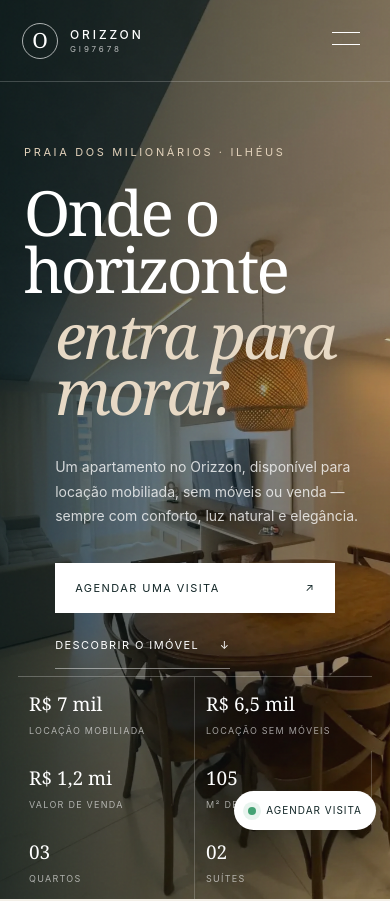
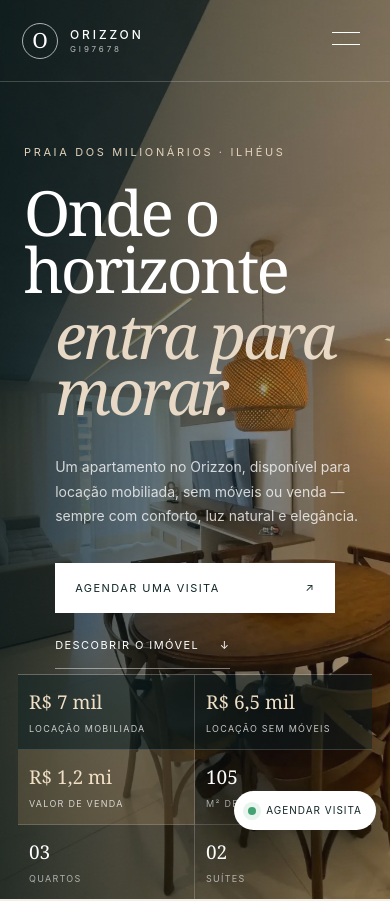
Before and after one commit to Robsonrmaia/Orizzon, a Next.js app: page / in a window 390 px wide. Shown: the top 901 px of the page. Built offline with nearby package versions, Linux system fonts and the light colour scheme.

Commit message:
Style hero offer prices

```diff
--- a/app/globals.css
+++ b/app/globals.css
@@ -71,11 +71,15 @@ em { font-family: Georgia, "Times New Roman", serif; font-weight: 400; }
 .button-dark { color: #fff; background: var(--ink); }
 .text-link { padding: 14px 0; border-bottom: 1px solid rgba(255,255,255,.45); font-size: 11px; letter-spacing: .13em; text-transform: uppercase; }
 .text-link span { margin-left: 16px; }
-.hero-facts { position: absolute; z-index: 3; left: 0; right: 0; bottom: 0; display: grid; grid-template-columns: repeat(4, 1fr); margin: 0 4vw; border-top: 1px solid rgba(255,255,255,.25); opacity: 0; animation: fadeUp .9s 1.15s ease forwards; }
+.hero-facts { position: absolute; z-index: 3; left: 0; right: 0; bottom: 0; display: grid; grid-template-columns: repeat(6, minmax(0, 1fr)); margin: 0 4vw; border-top: 1px solid rgba(255,255,255,.25); opacity: 0; animation: fadeUp .9s 1.15s ease forwards; }
 .hero-facts div { padding: 23px 24px; border-right: 1px solid rgba(255,255,255,.2); }
 .hero-facts div:last-child { border-right: 0; }
-.hero-facts strong { display: block; font-family: Georgia, serif; font-size: 25px; font-weight: 400; }
+.hero-facts strong { display: block; white-space: nowrap; font-family: Georgia, serif; font-size: clamp(19px, 1.7vw, 25px); font-weight: 400; }
 .hero-facts span { display: block; margin-top: 6px; color: rgba(255,255,255,.6); font-size: 9px; letter-spacing: .14em; text-transform: uppercase; }
+.hero-facts .hero-offer { background: rgba(12,34,35,.43); backdrop-filter: blur(8px); }
+.hero-facts .hero-offer strong { color: #f0dfc5; }
+.hero-facts .hero-offer span { color: rgba(255,255,255,.76); }
+.hero-facts .hero-offer-sale { background: rgba(185,152,103,.22); }
 .scroll-cue { position: absolute; right: 3.5vw; top: 45%; width: 18px; height: 92px; display: grid; place-items: center; }
 .scroll-cue::before { content: "scroll"; position: absolute; transform: rotate(90deg); font-size: 8px; letter-spacing: .24em; text-transform: uppercase; }
 .scroll-cue span { position: absolute; bottom: 0; width: 1px; height: 30px; background: rgba(255,255,255,.55); animation: scrollLine 1.8s ease-in-out infinite; }
@@ -209,7 +213,8 @@ footer { padding: 80px 4vw 35px; background: var(--ink); color: var(--cream); }
   .hero-actions { align-items: flex-start; flex-direction: column; gap: 10px; }
   .hero-facts { grid-template-columns: 1fr 1fr; margin: 0 18px; }
   .hero-facts div { padding: 13px 11px; }
-  .hero-facts div:nth-child(2) { border-right: 0; }
+  .hero-facts div:nth-child(even) { border-right: 0; }
+  .hero-facts div:nth-child(-n + 4) { border-bottom: 1px solid rgba(255,255,255,.16); }
   .hero-facts strong { font-size: 19px; }
   .scroll-cue { display: none; }
   .statement { grid-template-columns: 1fr; padding: 95px 24px; gap: 42px; }
```
